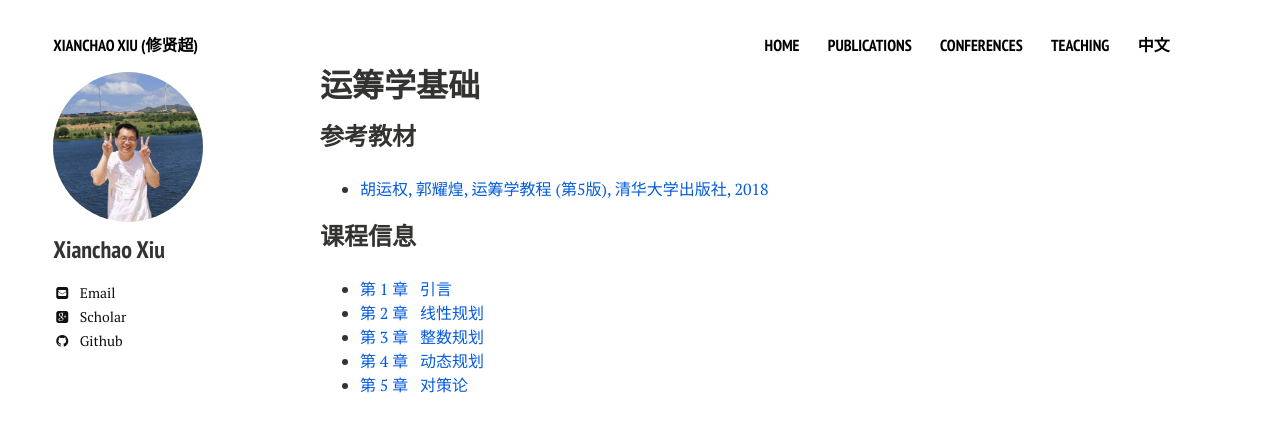
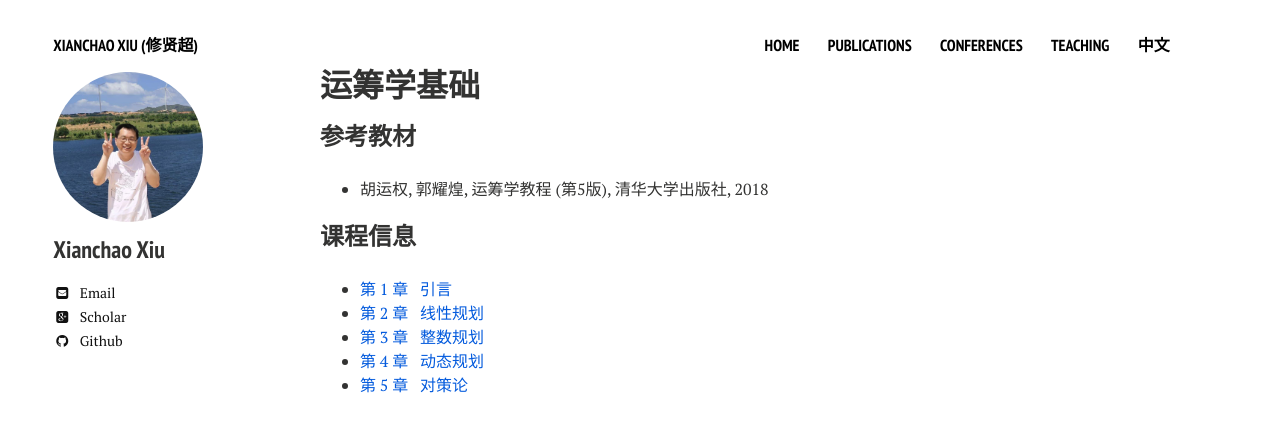
Before and after one commit to xianchaoxiu/xianchaoxiu.github.io, a Jekyll site: the page built from teaching/OR/2025/index.md, in a window 1280 px wide. Shown: the top 432 px of the page. Built offline with Jekyll 4.4.1, drawn with Linux system fonts in a browser that asks for light colours; nearby versions of some CDN libraries.

Commit message:
Update index.md

```diff
--- a/teaching/OR/2025/index.md
+++ b/teaching/OR/2025/index.md
@@ -6,7 +6,7 @@ share: false
 ---
 
 ### 参考教材
-* <a href="https://item.jd.com/14020941.html" class="textlink" target="_blank"> 胡运权, 郭耀煌, 运筹学教程 (第5版), 清华大学出版社, 2018 </a><br>
+* 胡运权, 郭耀煌, 运筹学教程 (第5版), 清华大学出版社, 2018 <br>
 
 ### 课程信息
 * <a href="../2025/引言.pdf" class="textlink" target="_blank">  第 1 章 &nbsp;  引言<br>
```
